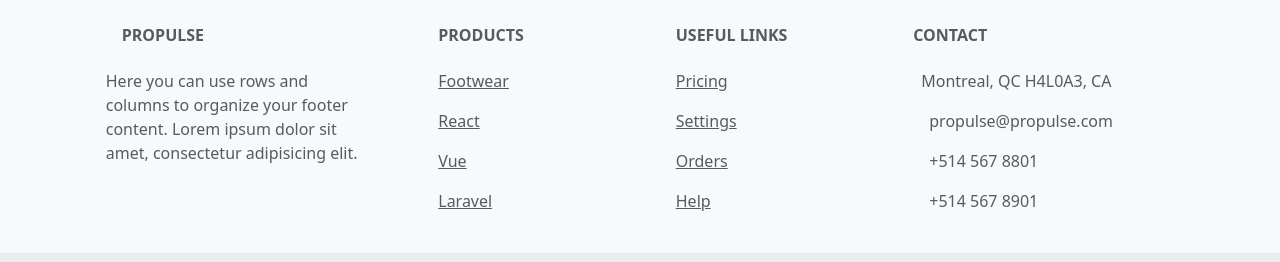
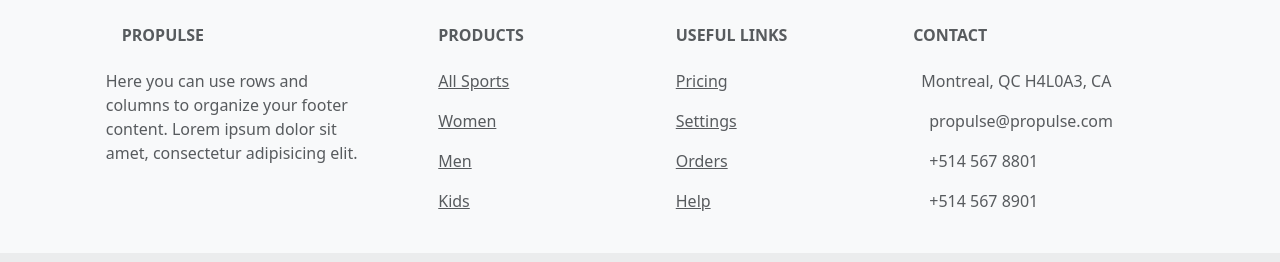
Before and after one commit to JulianaVanier/582-react-propulse, a React (Create React App) app: page /contact in a window 1280 px wide. Shown: the part 862-1124 px from the top of the page. Built offline with nearby package versions, Linux system fonts and the light colour scheme.

Commit message:
added some text to footer

```diff
--- a/src/App.css
+++ b/src/App.css
@@ -15,6 +15,12 @@
   color: white;
   /* text-shadow: 2px 1px 2px black; */
   letter-spacing: 1px;
+}
+
+#root > div > nav > div > button > span{
+  width: 1em;
+  height: 1em;
+
 }
 
 .banner_top h1{
@@ -219,12 +225,22 @@ footer img {
 
   .banner_top h1 {
 
-    font-size: 3rem;
+    font-size: 2rem;
 
 }
 span {
 
   font-size: 3rem;
+
+}
+.banner_top {
+
+  height: 550px;
+
+}
+
+.banner_small {
+  padding: 0;
 
 }
 
--- a/src/components/Footer.js
+++ b/src/components/Footer.js
@@ -54,22 +54,22 @@ export default function App() {
               <h6 className='text-uppercase fw-bold mb-4'>Products</h6>
               <p>
                 <a href='#!' className='text-reset'>
-                  Footwear
+                  All Sports
                 </a>
               </p>
               <p>
                 <a href='#!' className='text-reset'>
-                  React
+                  Women
                 </a>
               </p>
               <p>
                 <a href='#!' className='text-reset'>
-                  Vue
+                  Men
                 </a>
               </p>
               <p>
                 <a href='#!' className='text-reset'>
-                  Laravel
+                  Kids
                 </a>
               </p>
             </MDBCol>
```
